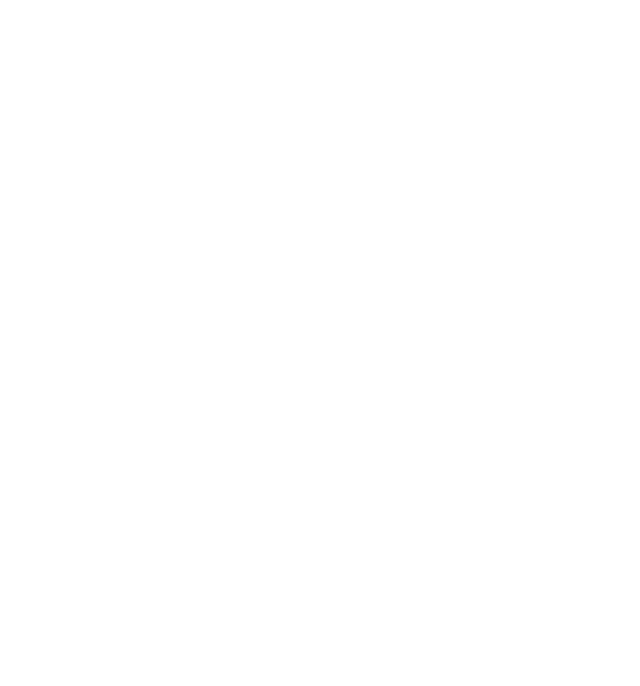
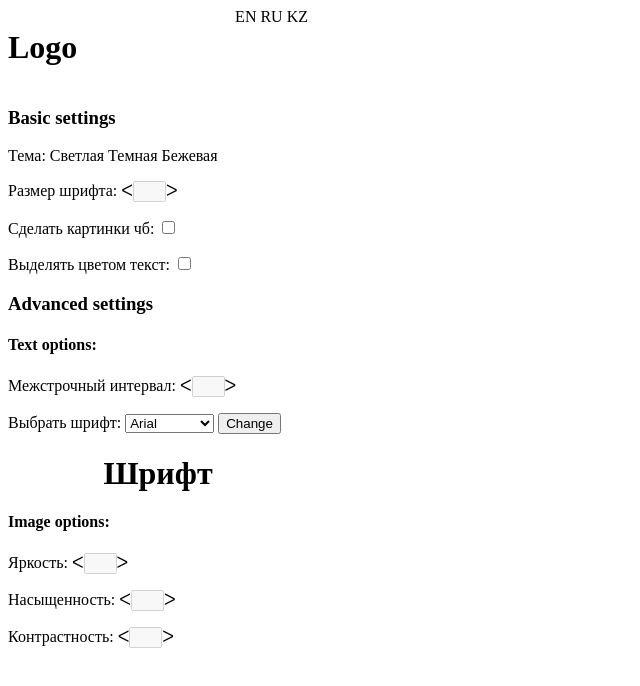
Before and after one commit to iGEM-NU-Kazakhstan/Accessible-site-ext, a browser extension: page index.html in a window 1280 px wide. Shown: the whole page, without its empty margins (0-640 px from the left). Drawn offline with Linux system fonts and the light colour scheme.

Commit message:
Added layout of ext

```diff
--- a/index.html
+++ b/index.html
@@ -2,10 +2,51 @@
 <html>
     <head>
         <meta charset="UTF-8">
-
     </head>
     <body>
+        <div class="wrapper" style="width:300px">
+            <div class="header" style="display: flex; justify-content:space-between;">
+                <div class="logo">
+                    <h1>Logo</h1>
+                </div>
+                <div class="languages">
+                    <span id="eng">EN</span> <span id="rus">RU</span> <span id="kaz">KZ</span>
+                </div>
+            </div>
+            <div class="main-content">
+                <h3>Basic settings</h3>
+                <p>Тема: <span id="white">Светлая</span> <span id="dark">Темная</span> <span id="sepia">Бежевая</span></p>
+                <p>Размер шрифта: <span id="remove-size">&#5176;</span><input type="text" disabled style="width: 25px;"><span id="add-size">&#5171;</span></p>
+                <p>Сделать картинки чб: <input type="checkbox" id="bw-image"></p>
+                <p>Выделять цветом текст: <input type="checkbox" id="highlight"></p>
+            </div>
 
+            <div class="advansed-content">
+                <h3>Advanced settings</h3>
+                <h4>Text options:</h4>
+                <div id="text-menu">
+                    <p>Межстрочный интервал: <span class="remove interval">&#5176;</span><input type="text" disabled style="width: 25px;"><span class="add interval">&#5171;</span></p>
+                    <p>Выбрать шрифт:
+                        <select>
+                            <option value="arial">Arial</option>
+                            <option value="helvetica">Helvetica</option>
+                            <option value="open-sans">Open Sans</option>
+                            <option value="verdana">Verdana</option>
+                        </select>
+                        <button id="font-changer">Change</button>
+                    </p>
+                    <h1 style="text-align: center;" id="font">Шрифт</h1>
+
+                </div>
+
+                <h4>Image options:</h4>
+                <div id="image-menu"></div>
+                    <p>Яркость: <span id="remove-bright">&#5176;</span><input type="text" disabled style="width: 25px;"><span id="add-bright">&#5171;</span></p>
+                    <p>Насыщенность: <span id="remove-satur">&#5176;</span><input type="text" disabled style="width: 25px;"><span id="add-satur">&#5171;</span></p>
+                    <p>Контрастность: <span id="remove-contr">&#5176;</span><input type="text" disabled style="width: 25px;"><span id="add-contr">&#5171;</span></p>
+                </div>
+            </div>
+        </div>
 
     </body>
 </html>
```
Also changed, not shown: manifest.json.
